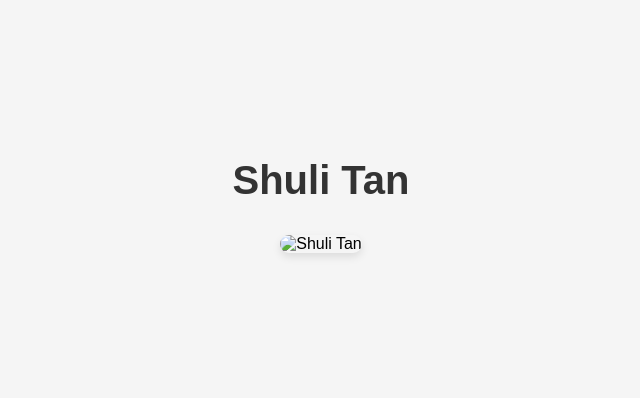
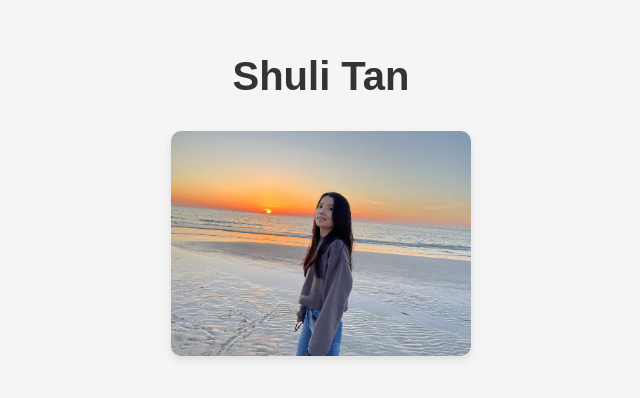
Before and after one commit to shulitan/shulitan.github.io, a plain HTML site: page index.html in a window 1280 px wide. Shown: the part 208-606 px from the top of the page, without its empty margins (319-959 px from the left). Drawn offline with Linux system fonts and the light colour scheme.

Commit message:
Update index.html

```diff
--- a/index.html
+++ b/index.html
@@ -32,6 +32,6 @@
 </head>
 <body>
     <h1>Shuli Tan</h1>
-    <img src="your-photo.jpg" alt="Shuli Tan">
+    <img src="shulitan_headshot.jpg" alt="Shuli Tan">
 </body>
 </html>
```
